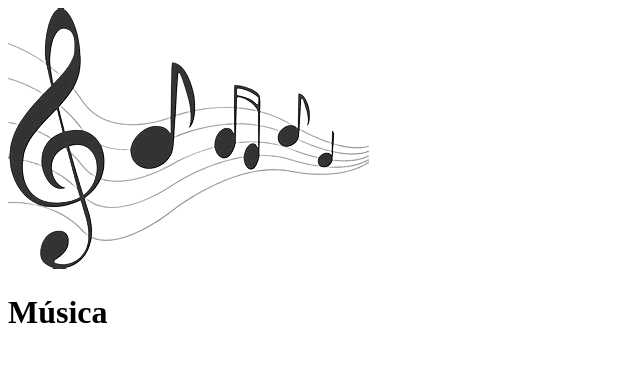
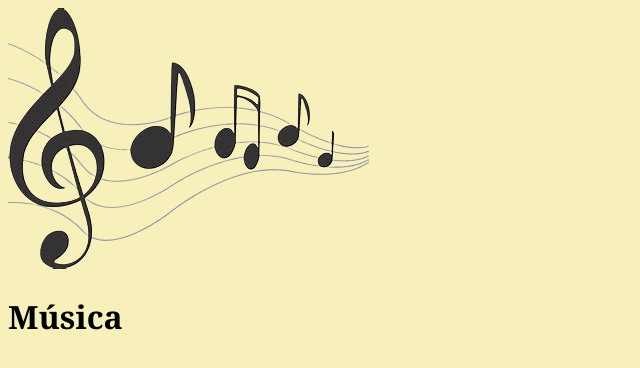
Before and after one commit to luisrauch/formadores2023, a plain HTML site: page index.html in a window 1280 px wide. Shown: the whole page, without its empty margins (0-640 px from the left). Drawn offline with Linux system fonts and the light colour scheme.

Commit message:
incorp css

```diff
--- a/index.html
+++ b/index.html
@@ -4,7 +4,8 @@
     <meta charset="UTF-8">
     <meta http-equiv="X-UA-Compatible" content="IE=edge">
     <meta name="viewport" content="width=device-width, initial-scale=1.0">
-    <title>Document</title>
+    <title>Música</title>
+    <link rel="Stylesheet" type="text/css" href="style.css">
 </head>
 <body>
     <header>
--- a/style.css
+++ b/style.css
@@ -3,5 +3,4 @@ body {
     height: 177px;
     width: 100%;
     font-family: Cambria, Cochin, Georgia, Times, 'Times New Roman', serif;
-
 }
```
